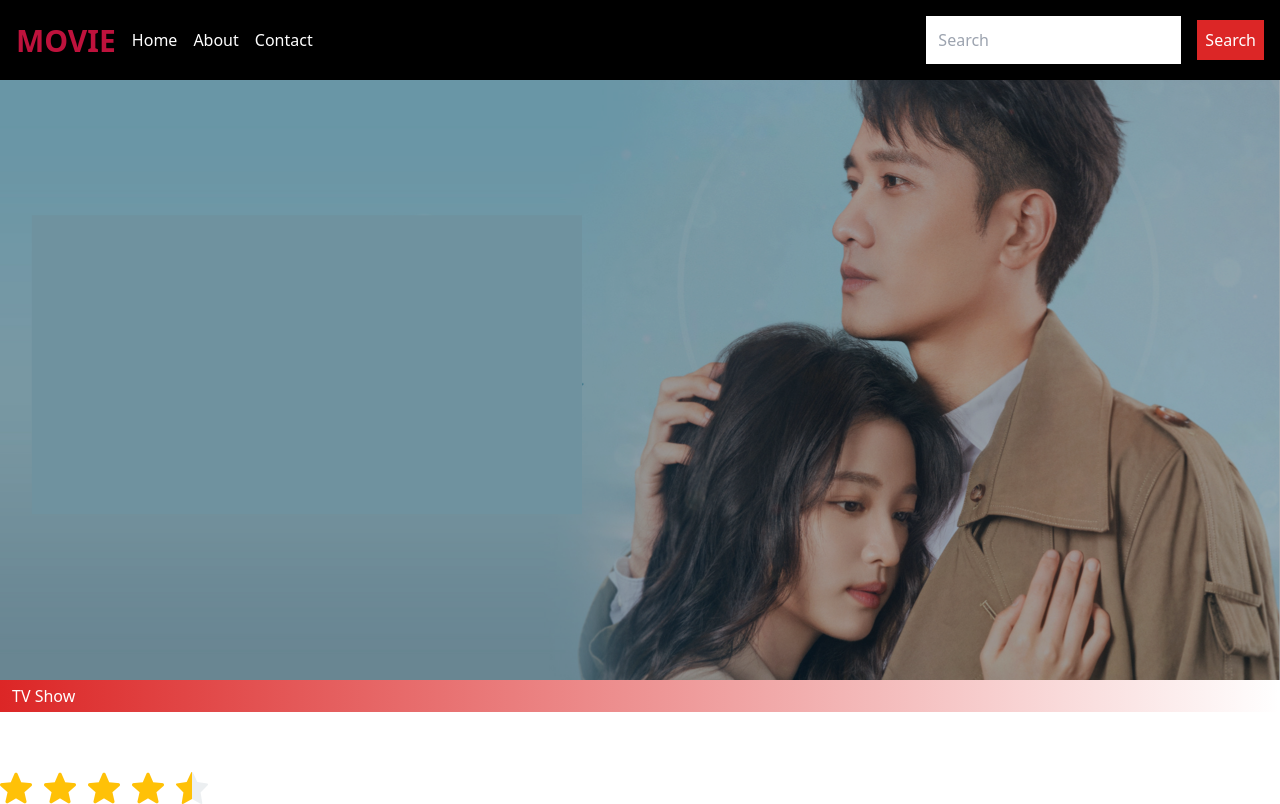
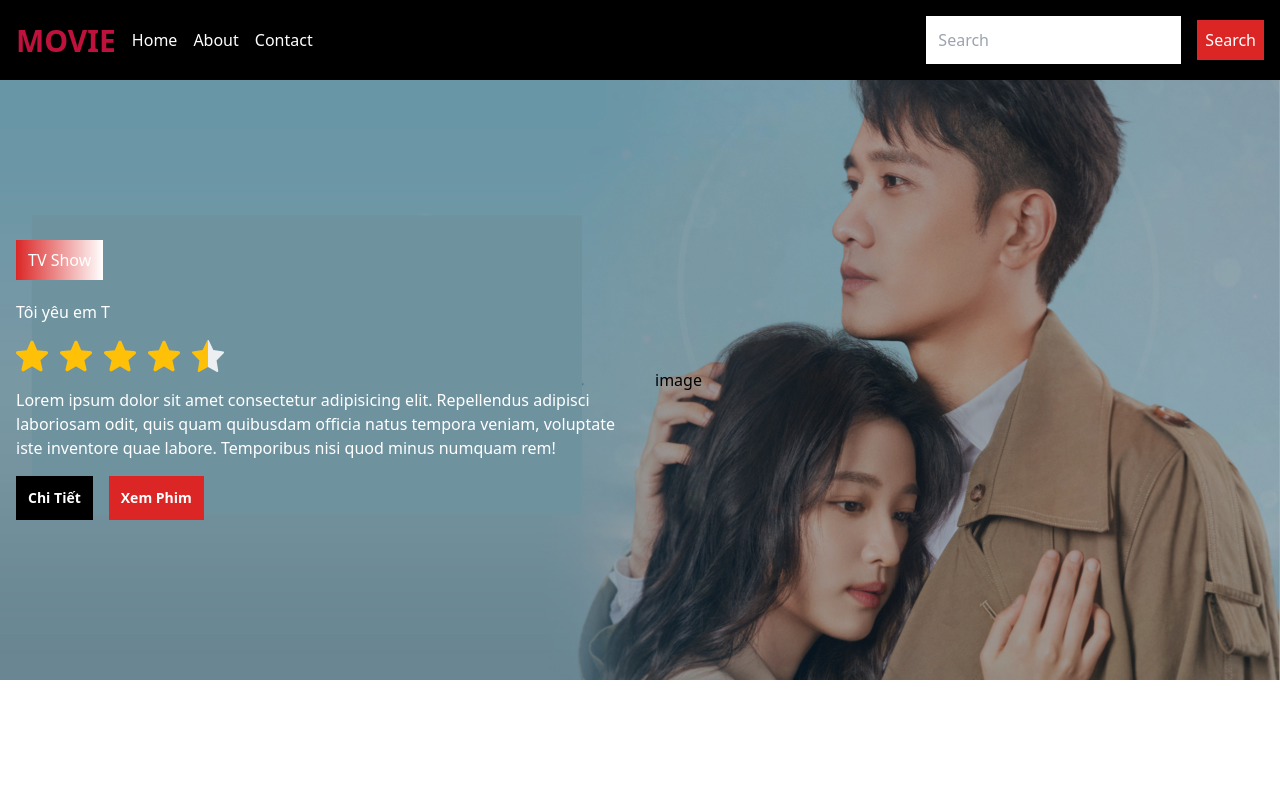
Before and after one commit to duyhai1211/Movie-Web, a React (Vite) app: page / in a window 1280 px wide. Built offline with nearby package versions, Linux system fonts and the light colour scheme.

Commit message:
Add Banner 2 + Fix bug

```diff
--- a/src/components/Banner.jsx
+++ b/src/components/Banner.jsx
@@ -3,13 +3,13 @@ import IconRatingHalf from "../assets/rating-half.png";
 
 const Banner = () => {
     return (
-        <div className="w-[full] h-[600px] bg-banner bg-center bg-no-repeat bg-cover relative">
+        <div className="w-full h-[600px] bg-banner bg-center bg-no-repeat bg-cover relative">
             <div className="absolute w-full h-full top-0 left-0 bg-black opacity-30" />
-            <div className="w-full h-full fle items-center justify-center space-x-[30] p-4 relative z-20"></div>
-            <div className="flex flex-col space-y-5 itmes-baselines">
-                <p className="text-white bg-gradient-to-r from-red-600 to white py-1 px-3">TV Show</p>
+            <div className="w-full h-full flex items-center justify-center space-x-[30px] p-4 relative z-20">
+                <div className="flex flex-col space-y-5 items-baseline w-[50%]">
+                    <p className="text-white bg-gradient-to-r from-red-600 to-white text-md py-2 px-3">TV Show</p>
                     <div className="flex flex-col space-y-4">
-                    <h2 className="text-white text-3x1">Nghe nói em thích tôi</h2>
+                        <h2 className="text-white text-3x1">Tôi yêu em T</h2>
                         <div className="flex items-center space-x-3">
                             <img src={IconRating} alt="rating" className="w-8 h-8" />
                             <img src={IconRating} alt="rating" className="w-8 h-8" />
@@ -17,7 +17,14 @@ const Banner = () => {
                             <img src={IconRating} alt="rating" className="w-8 h-8" />
                             <img src={IconRatingHalf} alt="rating" className="w-8 h-8" />
                         </div>
+                        <p className="text-white">Lorem ipsum dolor sit amet consectetur adipisicing elit. Repellendus adipisci laboriosam odit, quis quam quibusdam officia natus tempora veniam, voluptate iste inventore quae labore. Temporibus nisi quod minus numquam rem!</p>
+                        <div className="flex items-center space-x-4">
+                            <button className="p-3 text-white bg-black font-bold text-sm">Chi Tiết</button>
+                            <button className="p-3 text-white bg-red-600 font-bold text-sm">Xem Phim</button>
                         </div>
+                    </div>
+                </div>
+                <div className="w-[50%]">image</div>
             </div>
         </div>
     );
```
Lines whose indentation alone changed are shown as unchanged.
